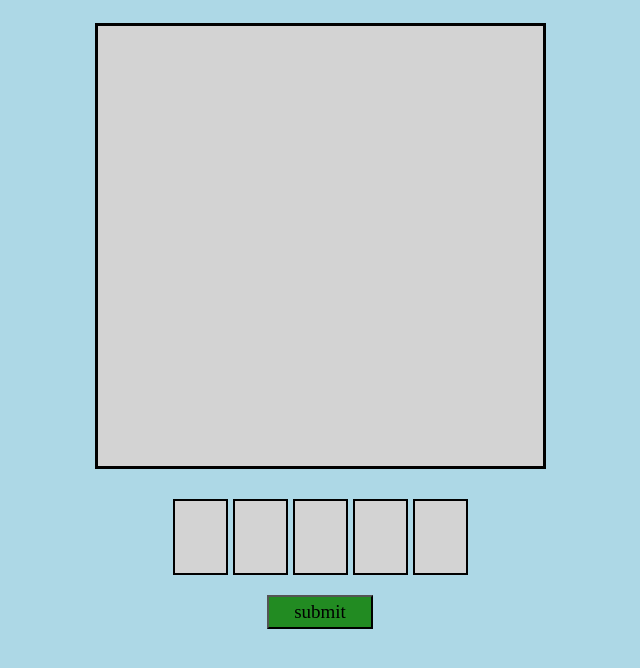
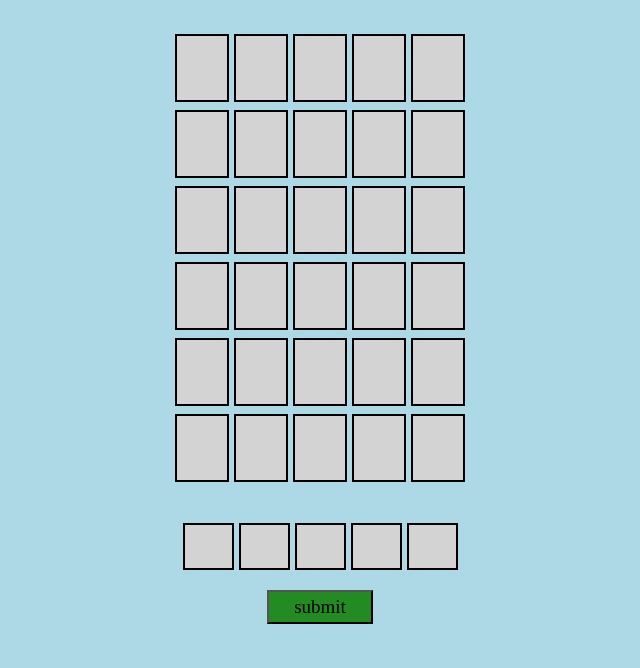
Before and after one commit to GiacomoDAlessandro/WordGuesser, a plain HTML site: page website.html in a window 1280 px wide. Shown: the part 90-758 px from the top of the page, without its empty margins (320-960 px from the left). Drawn offline with Linux system fonts and the light colour scheme.

Commit message:
added past guess boxes and fixed some writing issues

```diff
--- a/function.js
+++ b/function.js
@@ -1,3 +1,6 @@
+document.addEventListener('DOMContentLoaded', function () {
+
+
     const bigBox = document.querySelector(".big-box");
 
     for (let i = 0; i < 6; i++) {
@@ -13,6 +16,21 @@ for (let i = 0; i < 6; i++) {
         bigBox.appendChild(row);
     }
 
+    document.querySelectorAll('.letter-box').forEach((box, index, boxes) => {
+        box.addEventListener('input', () => {
+            if (box.value.length === 1 && index < boxes.length - 1) {
+                boxes[index + 1].focus();
+            }
+        })
+
+        box.addEventListener('keydown', (e) => {
+            if (e.key === 'Backspace' && box.value === '' && index > 0) {
+                boxes[index - 1].focus();
+            }
+        })
+    })
+});
+
 function buttonClicked() {
 
 }
--- a/style.css
+++ b/style.css
@@ -12,11 +12,9 @@ h1 {
 }
 
 .big-box {
-    border: 3px solid black;
-    width: 425px;
-    height: 420px;
+    width: 295px;
+    height: 450px;
     justify-content: center;
-    background-color: lightgray;
     display: flex;
     flex-direction: column;
     align-items: center;
@@ -31,11 +29,13 @@ h1 {
 
 .past-letter-box {
     width: 50px;
-    height: 50px;
+    height: 64px;
     border: 2px solid black;
     background-color: lightgray;
     font-size: 60px;
     resize: none;
+    align-items: center;
+    justify-content: center;
 }
 
 .word-guess {
@@ -47,13 +47,18 @@ h1 {
 
 .letter-box {
     width: 47px;
-    height: 68px;
+    height: 43px;
     border: 2px solid black;
     background-color: lightgray;
-    font-size: 60px;
     resize: none;
     text-transform: uppercase;
-    font-family: "BM Hanna 11yrs Old", Serif;
+    font-family: "BM Hanna 11yrs Old", serif;
+    align-items: center;
+    justify-content: center;
+    font-size: 2.5em;
+    line-height: 1;
+    padding: 0;
+    overflow: hidden;
 }
 
 #submitButton {
--- a/website.html
+++ b/website.html
@@ -17,6 +17,6 @@
 </div>
 <input id="submitButton" type="button" value="submit" onClick="buttonClicked()"/>
 
-<script src="script.js"></script>
+<script src="function.js"></script>
 </body>
 </html>
```
Lines whose indentation alone changed are shown as unchanged.
